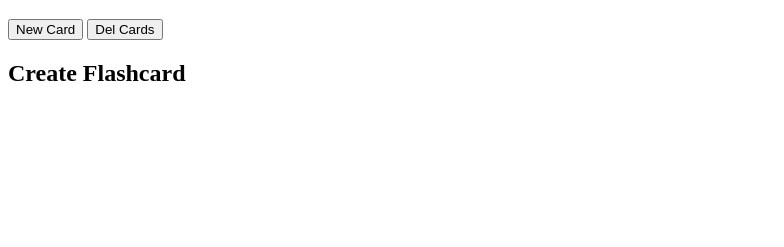
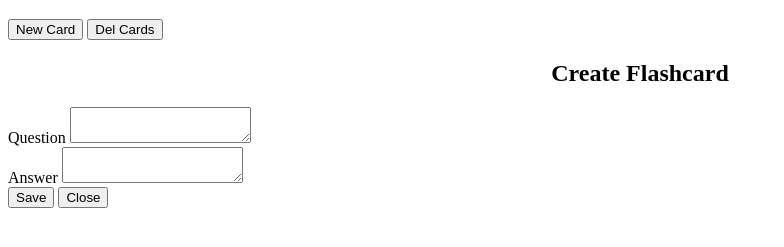
Before and after one commit to claudiahW/flash-cards, a plain HTML site: page index.html in a window 1280 px wide. Shown: the part 61-308 px from the top of the page, without its empty margins (0-784 px from the left). Drawn offline with Linux system fonts and the light colour scheme.

Commit message:
complete html structure

```diff
--- a/index.html
+++ b/index.html
@@ -24,10 +24,19 @@
 </header>
 <div class="container">
     <div class="create-box">
-        <h2>Create Flashcard</h2>
+        <h2 style="text-align: center; color: black;">Create Flashcard</h2>
+        <label for="question">Question</label>
+        <textarea id="question"></textarea>
+        <br>
+        <label for="answer">Answer</label>
+        <textarea id="answer"></textarea>
+        <div>
+            <button onclick="addFlashcard()">Save</button>
+            <button onclick="hideCreateBox()">Close</button>
+        </div>
     </div>
+    <div class="flashcards"></div>
 </div>
-
-    <script src="script.js"></script>
+  <script src="script.js"></script>
 </body>
 </html>
```
